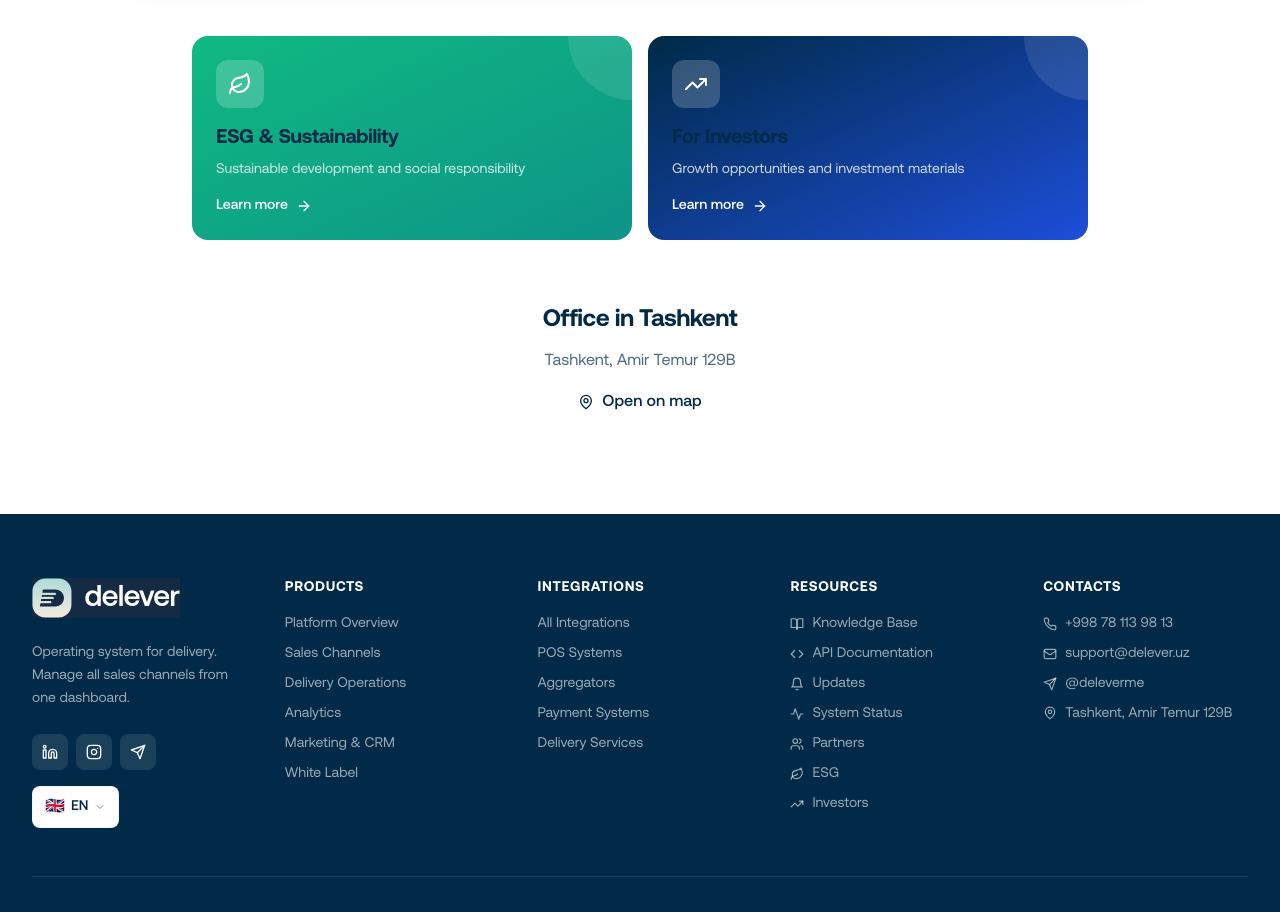
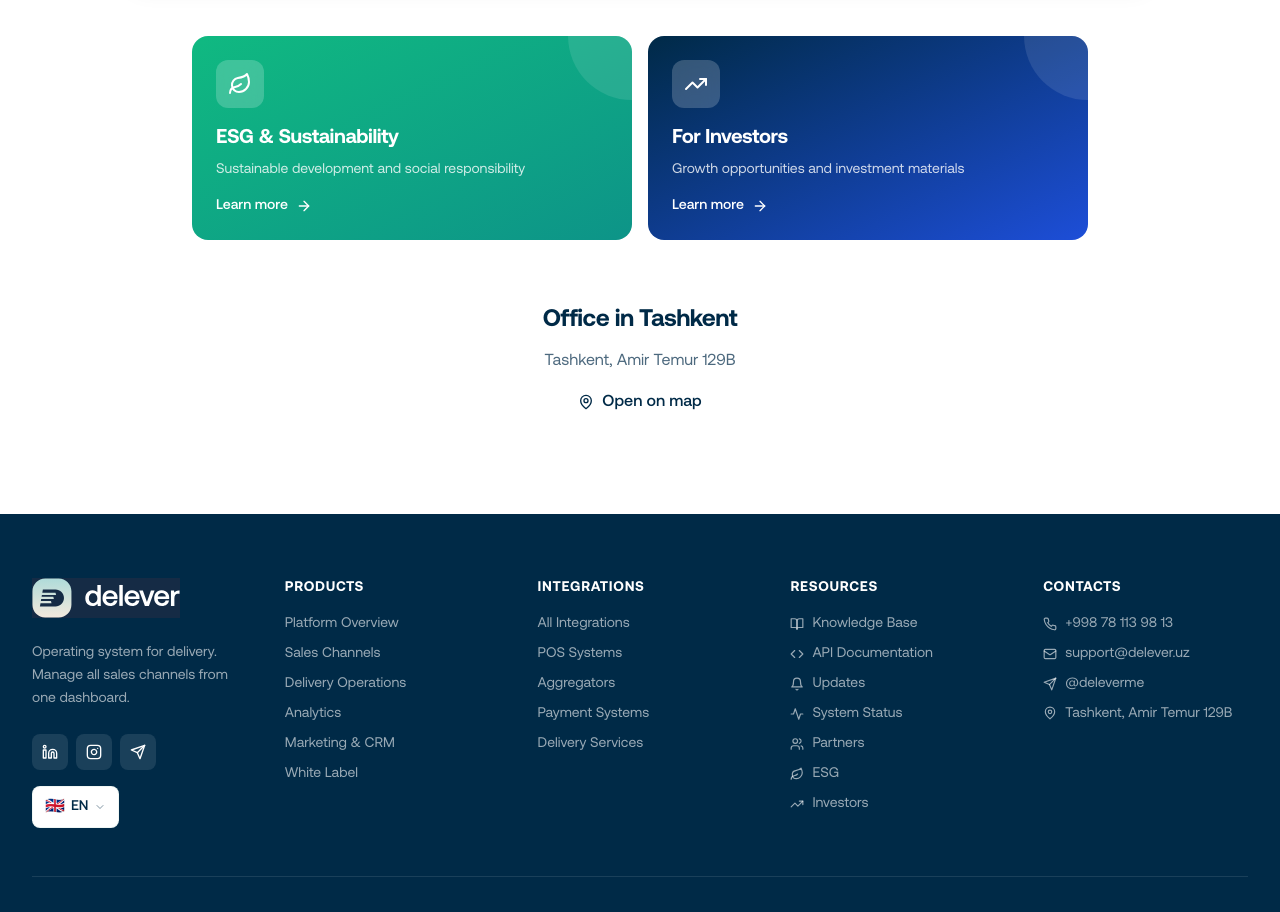
Before and after one commit to faxryuk-commits/delever-io, a React (Vite) app: page /about in a window 1280 px wide. Shown: the part 1720-2632 px from the top of the page. Built offline with nearby package versions, Linux system fonts and the light colour scheme.

Commit message:
fix: make card titles white for better visibility

```diff
--- a/src/pages/About.tsx
+++ b/src/pages/About.tsx
@@ -299,7 +299,7 @@ export function About() {
                 <div className="w-12 h-12 rounded-xl bg-white/20 backdrop-blur flex items-center justify-center mb-4 group-hover:scale-110 transition-transform">
                   <Leaf className="w-6 h-6" />
                 </div>
-                <h3 className="text-xl font-bold mb-2">ESG & Sustainability</h3>
+                <h3 className="text-xl font-bold mb-2 text-white">ESG & Sustainability</h3>
                 <p className="text-white/80 text-sm mb-4">
                   {language === 'ru'
                     ? 'Устойчивое развитие и социальная ответственность'
@@ -327,7 +327,7 @@ export function About() {
                 <div className="w-12 h-12 rounded-xl bg-white/20 backdrop-blur flex items-center justify-center mb-4 group-hover:scale-110 transition-transform">
                   <TrendingUp className="w-6 h-6" />
                 </div>
-                <h3 className="text-xl font-bold mb-2">
+                <h3 className="text-xl font-bold mb-2 text-white">
                   {language === 'ru' ? 'Инвесторам' : language === 'uz' ? 'Investorlar uchun' : 'For Investors'}
                 </h3>
                 <p className="text-white/80 text-sm mb-4">
```
